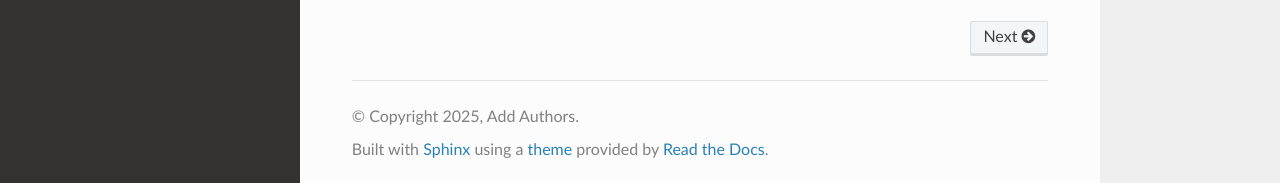
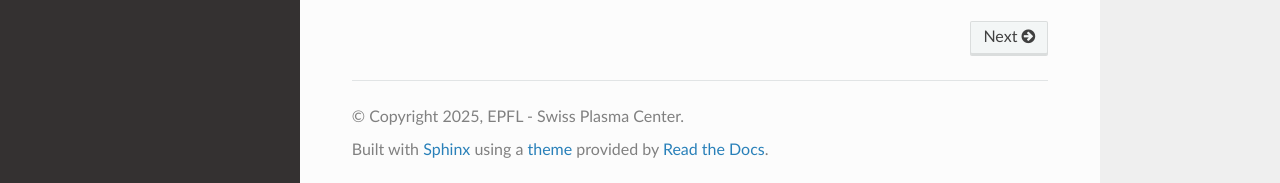
Before and after one commit to ANU-HPC/SPECTRE, a Sphinx documentation site: the page built from docs/source/index.rst, in a window 1280 px wide and 1225 px high. Shown: the part 1039-1222 px from the top of the window. Built offline with Sphinx 7.4.7 and the Read the Docs theme 3.1.0, drawn with Linux system fonts in a browser that asks for light colours; pages that are not in the unit, such as notebooks, are missing from menus.

Commit message:
Change copyright mention

```diff
--- a/docs/source/conf.py
+++ b/docs/source/conf.py
@@ -7,8 +7,8 @@
 # https://www.sphinx-doc.org/en/master/usage/configuration.html#project-information
 
 project = 'SPECTRE'
-copyright = '2025, Add Authors'
-author = 'Add Authors'
+copyright = '2025, EPFL - Swiss Plasma Center'
+author = ''
 
 # -- General configuration ---------------------------------------------------
 # https://www.sphinx-doc.org/en/master/usage/configuration.html#general-configuration
```
